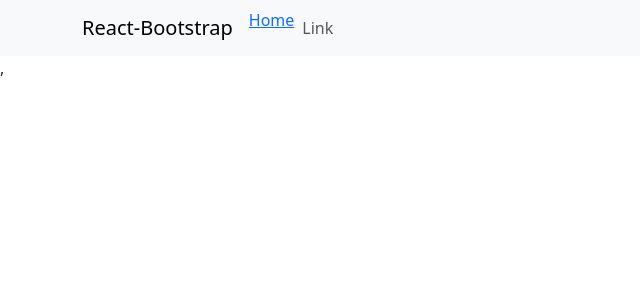
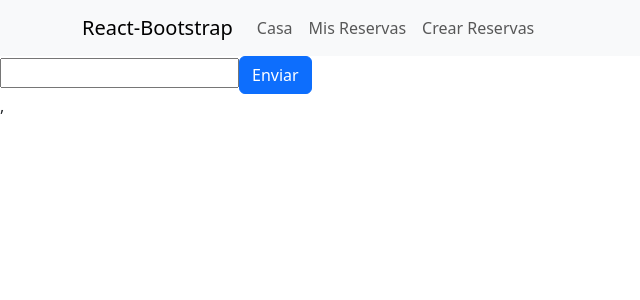
Before and after one commit to djauguust/Grupo2-TP3-Front-Restaurant-RollingCode, a React (Vite) app: page /Crear-Reservas in a window 1280 px wide. Shown: the top 300 px of the page, without its empty margins (0-640 px from the left). Built offline with nearby package versions, Linux system fonts and the light colour scheme.

Commit message:
Cree una parte para crear reservas de prueba para aprender a usar react-datepicker y para ver como llegaban los valores de este mismo

```diff
--- a/src/componentes/navbar.jsx
+++ b/src/componentes/navbar.jsx
@@ -9,8 +9,9 @@ function navbar() {
         <Navbar.Toggle aria-controls="basic-navbar-nav" />
         <Navbar.Collapse id="basic-navbar-nav">
           <Nav className="me-auto">
-            <Link href="#home">Home</Link>
-            <Nav.Link href="#link">Link</Nav.Link>
+            <Link to={"/"} className="nav-link">Casa</Link>
+            <Link to={"/Mis-Reservas"} className="nav-link">Mis Reservas</Link>
+            <Link to={"/Crear-Reservas"} className="nav-link">Crear Reservas</Link>
           </Nav>
         </Navbar.Collapse>
       </Container>
--- /dev/null
+++ b/src/paginas/crearReservasPrueba/crearReservasPrueba.jsx
@@ -0,0 +1,51 @@
+import { useState } from "react";
+import DatePicker from "react-datepicker";
+import { useFormik } from "formik";
+import * as Yup from "yup";
+import es from "date-fns/locale/es";
+import "react-datepicker/dist/react-datepicker.css";
+import { Form, Stack, Button } from "react-bootstrap";
+import { format } from "date-fns";
+
+
+const crearReservasPrueba = () => {
+  const [startDate, setStartDate] = useState(new Date());
+
+  const esquema = Yup.object().shape({
+    selectedDate: Yup.date().required("Fecha es requerida"),
+  });
+
+  const valoresIniciales = {
+    selectedDate: null,
+  };
+
+  const formik = useFormik({
+    initialValues: valoresIniciales,
+    validationSchema: esquema,
+    validateOnChange: true,
+    validateOnBlur: true,
+    onSubmit: (values) => {
+      {/*const fechaFormateada = format(values.FechaReserva, "dd/MM/yyyy", {
+        locale: es,
+      });*/}
+      console.log(values);
+    },
+  });
+
+  return (
+    <>
+      <Form onSubmit={formik.handleSubmit} noValidate>
+      <DatePicker
+        selected={formik.values.selectedDate}
+        onChange={(date) => formik.setFieldValue("selectedDate", date)}
+      />
+      {formik.errors.selectedDate && formik.touched.selectedDate ? (
+        <div>{formik.errors.selectedDate}</div>
+      ) : null}
+      <Button type="submit">Enviar</Button>
+    </Form>
+
+    </>
+  );
+};
+export default crearReservasPrueba;
--- a/src/paginas/misReservas/misReservas.jsx
+++ b/src/paginas/misReservas/misReservas.jsx
@@ -1,9 +1,14 @@
 import React from 'react'
+
 
 const misReservas = () => {
   return (
     <>
-        <h1>Mis Reservas</h1>
+        <div className='text-center mt-3'>
+            <h1>Mis Reservas</h1>
+        </div>
+
+
     </>
   )
 }
--- a/src/rutas/rutas.jsx
+++ b/src/rutas/rutas.jsx
@@ -2,6 +2,7 @@ import React from 'react'
 import { Route, Routes } from 'react-router'
 import PaginaPrincipal from '../paginas/paginaPrincipal/paginaPrincipal'
 import MisReservas from '../paginas/misReservas/misReservas'
+import CrearReservas from '../paginas/crearReservasPrueba/crearReservasPrueba'
 
 const rutas = () => {
   return (
@@ -9,6 +10,7 @@ const rutas = () => {
         <Routes>
             <Route path='/' element={<PaginaPrincipal />} />
             <Route path='/Mis-Reservas' element={<MisReservas />} />
+            <Route path='/Crear-Reservas' element={<CrearReservas />} />
         </Routes>
     </>
   )
```
Also changed, not shown: package.json (+8 -2 lines), 1 other file (tests, documents, lock files or other folders).
